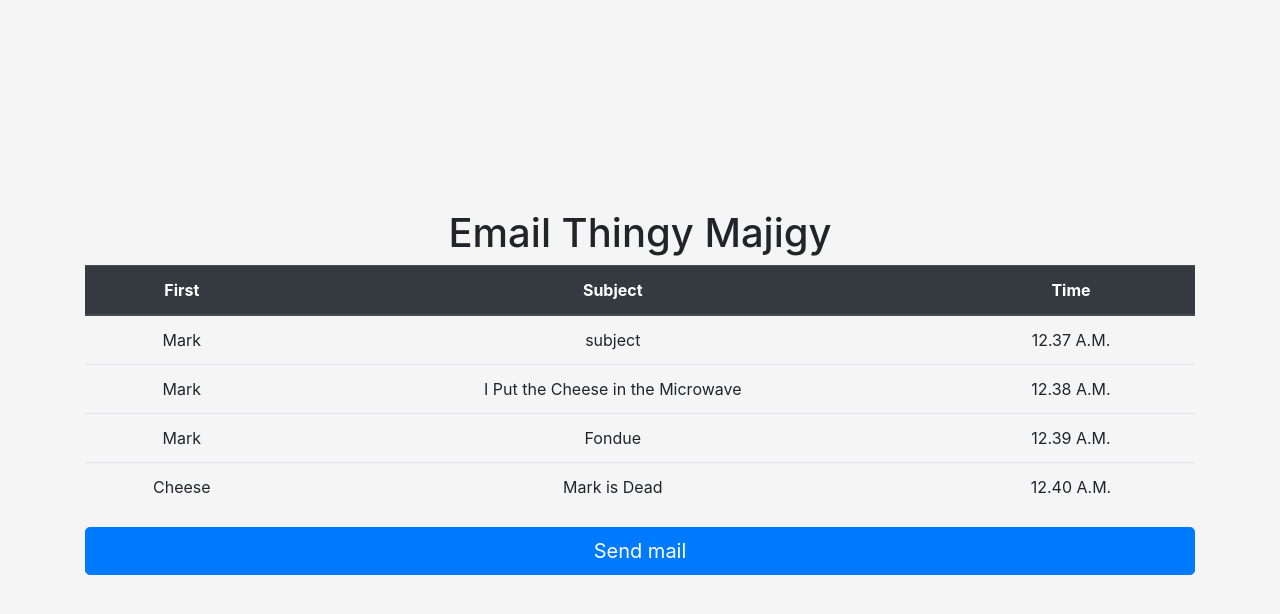
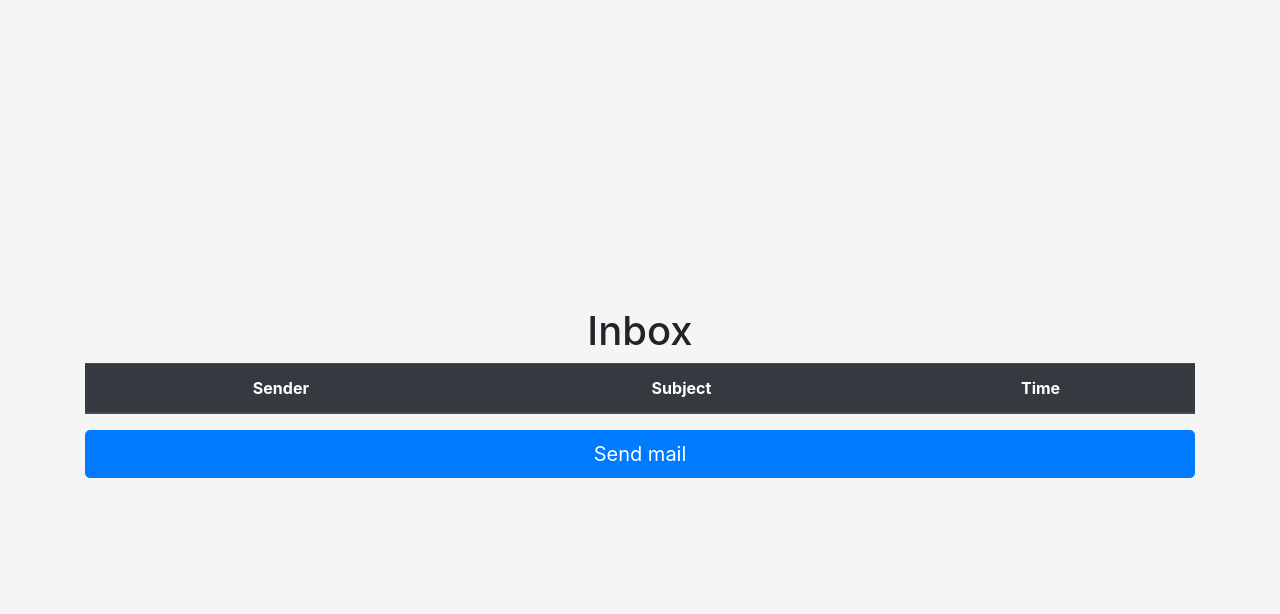
Before and after one commit to Intro-to-SE-Lab-Fall-20/Group-2, a Flask app: page /inbox in a window 1280 px wide. Shown: the top 614 px of the page. Run offline with Flask 2, Linux system fonts and the light colour scheme; lists and menus that the app fills with data are empty; parts of the project's set-up code (start-up, migrations or seed data) failed here and were passed over; some libraries are stand-ins or nearby versions.

Commit message:
Add files via upload

```diff
--- a/WebApp/templates/inbox.html
+++ b/WebApp/templates/inbox.html
@@ -1,53 +1,27 @@
 <!doctype html>
 <html lang="en">
 <head>
-
 <meta charset="utf-8">
 <meta name="viewport" content="width=device-width, initial-scale=1, shrink-to-fit=no">
-
 <title>Email Client</title>
-
 <!-- Bootstrap core CSS -->
 <link rel="stylesheet" href="https://stackpath.bootstrapcdn.com/bootstrap/4.5.2/css/bootstrap.min.css" integrity="sha384-JcKb8q3iqJ61gNV9KGb8thSsNjpSL0n8PARn9HuZOnIxN0hoP+VmmDGMN5t9UJ0Z" crossorigin="anonymous">
-
 <link rel= "stylesheet" type= "text/css" href= "{{ url_for('static',filename='styles/styles.css') }}">
-
 </head>
 <body class="text-center">
 <div class="container">
-      <h1>Email Thingy Majigy</h1>
-      <table class="table">
+<h1>Inbox</h1><table class="table">
 <thead class="thead-dark">
 <tr>
-      <th scope="col">First</th>
+<th scope="col">Sender</th>
 <th scope="col">Subject</th>
 <th scope="col">Time</th>
 </tr>
 </thead>
 <tbody>
-    <tr>
-      <td>Mark</td>
-      <td>subject</td>
-      <td>12.37 A.M.</td>
-    </tr>
-    <tr>
-      <td>Mark</td>
-      <td>I Put the Cheese in the Microwave</td>
-      <td>12.38 A.M.</td>
-    </tr>
-    <tr>
-      <td>Mark</td>
-      <td>Fondue</td>
-      <td>12.39 A.M.</td>
-    </tr>
-    <tr>
-      <td>Cheese</td>
-      <td>Mark is Dead</td>
-      <td>12.40 A.M.</td>
 </tr>
 </tbody>
 </table>
-
 <table class="table">
 <form action="sendmail">
 <button class="btn btn-lg btn-primary btn-block" type="submit">Send mail</button>
--- a/WebApp/templates/login.html
+++ b/WebApp/templates/login.html
@@ -9,7 +9,7 @@
     <!-- Bootstrap core CSS -->
     <link rel="stylesheet" href="https://stackpath.bootstrapcdn.com/bootstrap/4.5.2/css/bootstrap.min.css" integrity="sha384-JcKb8q3iqJ61gNV9KGb8thSsNjpSL0n8PARn9HuZOnIxN0hoP+VmmDGMN5t9UJ0Z" crossorigin="anonymous">
 
-    <link rel="stylesheet" type= "text/css" href= "{{ url_for('static',filename='styles/styles.css') }}">
+    <link rel="stylesheet" type="text/css" href= "{{ url_for('static',filename='styles/styles.css') }}">
 
 
   </head>
```
Lines whose indentation alone changed are shown as unchanged.
